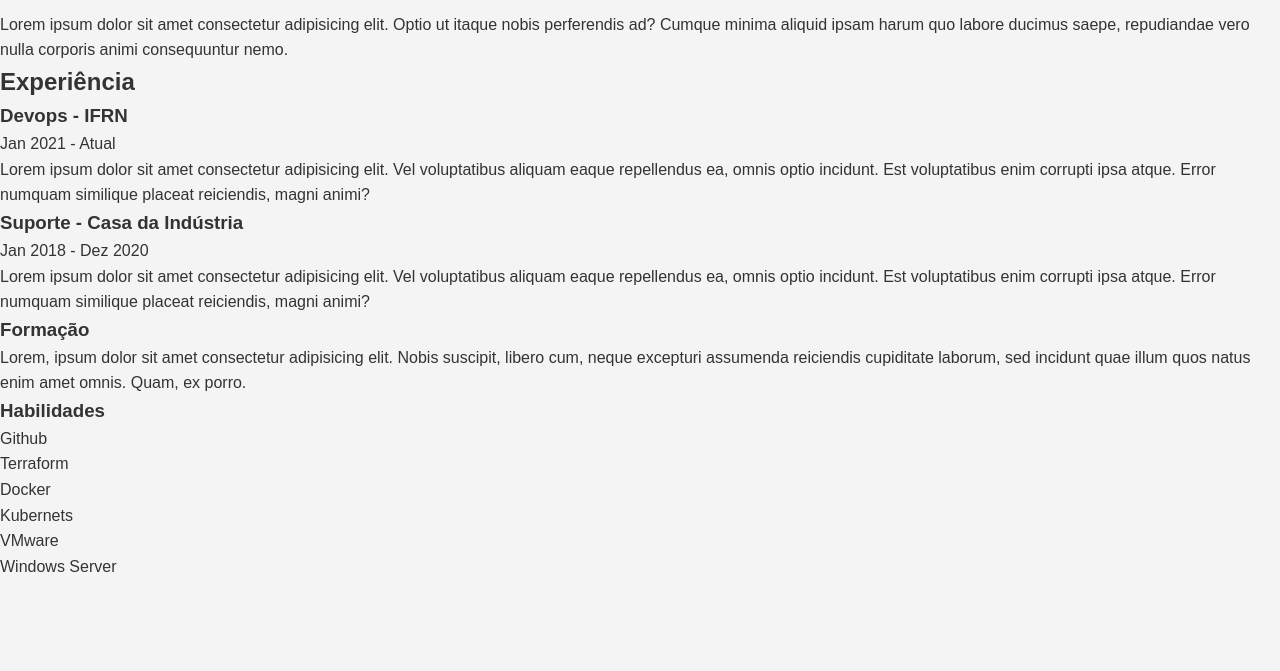
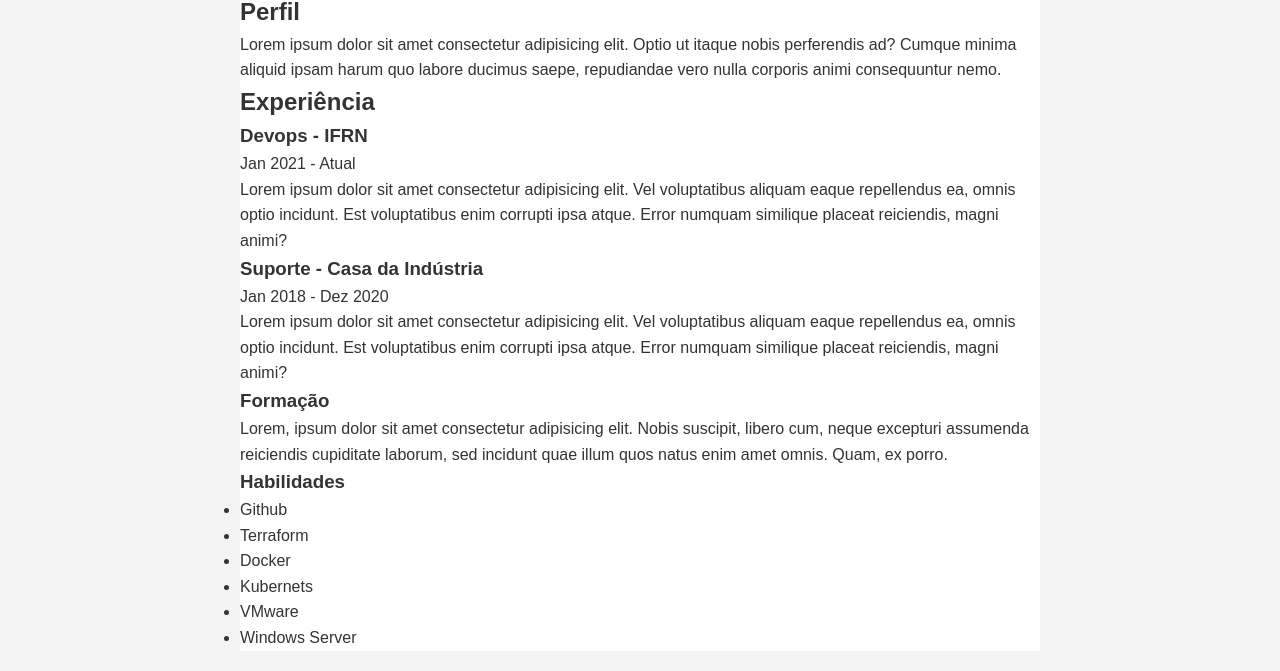
Before and after one commit to Gleidson-Luis/ProgramacaoWEB, a plain HTML site: page curriculo/index.html in a window 1280 px wide. Shown: the part 129-800 px from the top of the page. Drawn offline with Linux system fonts and the light colour scheme.

Commit message:
Style modificado

```diff
--- a/curriculo/style.css
+++ b/curriculo/style.css
@@ -12,4 +12,10 @@ body {
     /*Mudar a cor da fonte */
     color: #333;
     line-height: 1.6;
+    padding: 20px;
 : }
+
+.container {
+    max-width: 800px;
+    background: white;
+    margin: auto;
```
